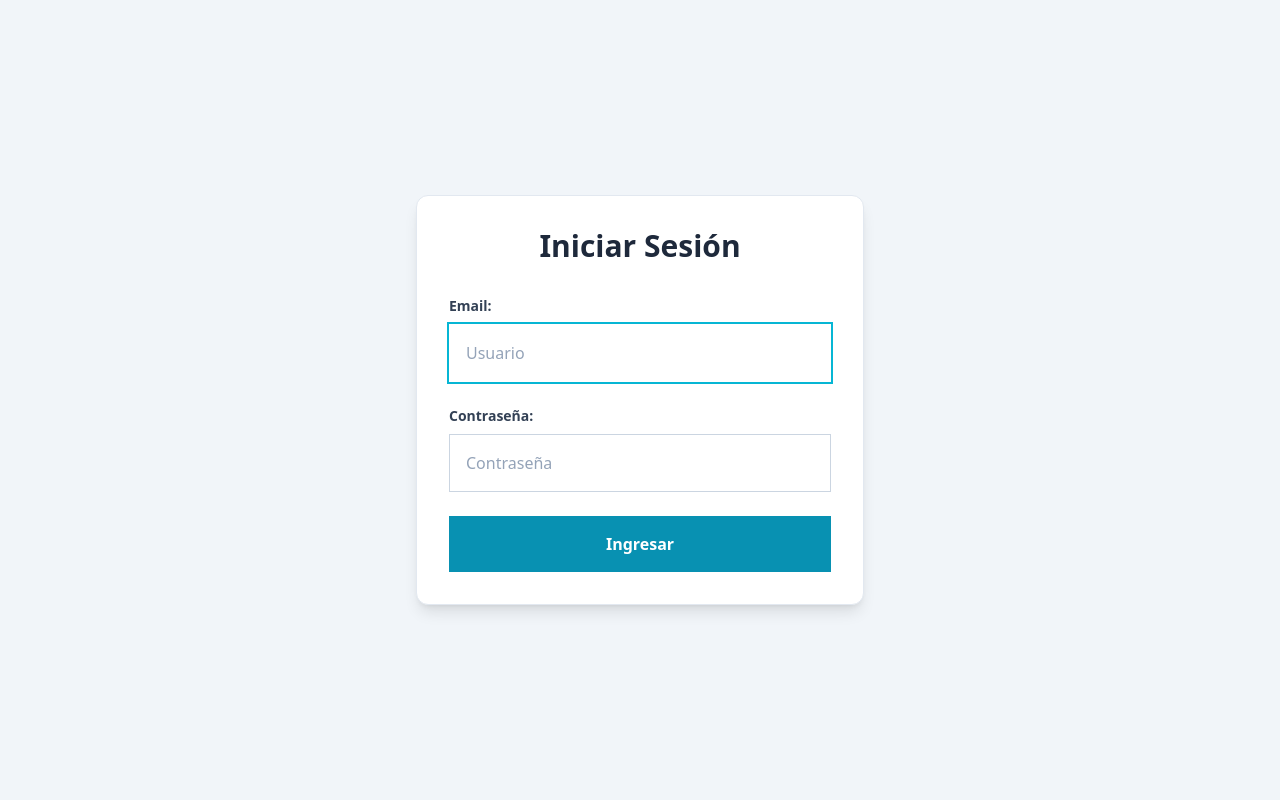
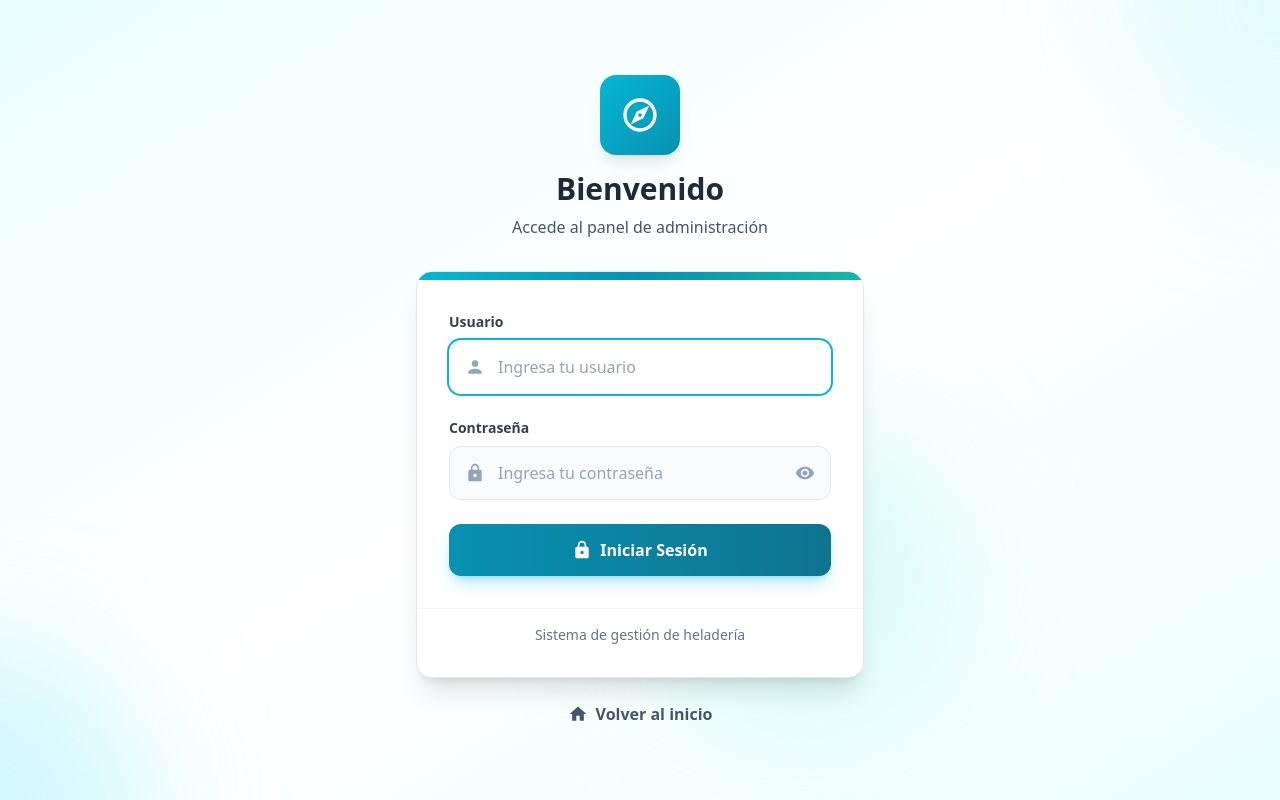
Before and after one commit to eld4vd/heladeria-digital-suite, a React (Vite) app in the folder frontend/: page /login in a window 1280 px wide. Built offline with nearby package versions, Linux system fonts and the light colour scheme; no server answers.

Commit message:
feat: configurar GitHub Pages para deploy automático

```diff
--- a/frontend/package.json
+++ b/frontend/package.json
@@ -3,13 +3,16 @@
   "private": true,
   "version": "0.0.0",
   "type": "module",
+  "homepage": "https://eld4vd.github.io/Heladeria-Simple-Project/",
   "scripts": {
     "dev": "vite",
     "build": "tsc -b && vite build",
     "lint": "eslint .",
     "lint:fix": "eslint . --fix",
     "type-check": "tsc --noEmit",
-    "preview": "vite preview"
+    "preview": "vite preview",
+    "predeploy": "npm run build",
+    "deploy": "gh-pages -d dist"
   },
   "dependencies": {
     "@tanstack/react-query": "^5.90.12",
@@ -35,6 +38,7 @@
     "eslint": "^9.39.1",
     "eslint-plugin-react-hooks": "^7.0.1",
     "eslint-plugin-react-refresh": "^0.4.24",
+    "gh-pages": "^6.3.0",
     "globals": "^16.5.0",
     "postcss": "^8.5.6",
     "tailwindcss": "^3.4.19",
--- a/frontend/src/pages/Login/index.tsx
+++ b/frontend/src/pages/Login/index.tsx
@@ -1,11 +1,12 @@
-// ========================= LOGIN COMPONENT ACTUALIZADO =========================
-// src/pages/Login.tsx
 import { useState, type FormEvent } from "react";
 import { useAuth } from "../../context/useAuth";
+import { Link } from "react-router-dom";
+import { MdLock, MdPerson, MdVisibility, MdVisibilityOff, MdHome } from "react-icons/md";
 
 const Login = () => {
   const [usuario, setUsuario] = useState("");
   const [clave, setClave] = useState("");
+  const [showPassword, setShowPassword] = useState(false);
   const { login, loading, error } = useAuth();
 
   const handleSubmit = async (event: FormEvent<HTMLFormElement>) => {
@@ -18,61 +19,106 @@ const Login = () => {
   };
 
   return (
-    <div className="flex items-center justify-center min-h-screen bg-slate-100 px-4">
-      <form
-        onSubmit={handleSubmit}
-        className="bg-white p-8 rounded-xl shadow-lg w-full max-w-md border border-slate-200"
-      >
-        <h2 className="text-3xl font-bold text-center mb-8 text-slate-800">
-          Iniciar Sesión
-        </h2>
+    <div className="min-h-screen bg-gradient-to-br from-cyan-50 via-white to-cyan-50 flex items-center justify-center p-4">
+      {/* Decoración de fondo */}
+      <div className="absolute inset-0 overflow-hidden pointer-events-none">
+        <div className="absolute -top-40 -right-40 w-80 h-80 bg-cyan-200 rounded-full mix-blend-multiply filter blur-3xl opacity-30 animate-blob" />
+        <div className="absolute -bottom-40 -left-40 w-80 h-80 bg-cyan-300 rounded-full mix-blend-multiply filter blur-3xl opacity-30 animate-blob animation-delay-2000" />
+        <div className="absolute top-1/2 left-1/2 transform -translate-x-1/2 -translate-y-1/2 w-80 h-80 bg-teal-200 rounded-full mix-blend-multiply filter blur-3xl opacity-30 animate-blob animation-delay-4000" />
+      </div>
 
+      <div className="relative w-full max-w-md">
+        {/* Logo/Brand */}
+        <div className="text-center mb-8">
+          <div className="inline-flex items-center justify-center w-20 h-20 bg-gradient-to-br from-cyan-500 to-cyan-600 rounded-2xl shadow-lg mb-4">
+            <svg className="w-10 h-10 text-white" fill="currentColor" viewBox="0 0 24 24">
+              <path d="M12 2C6.48 2 2 6.48 2 12s4.48 10 10 10 10-4.48 10-10S17.52 2 12 2zm0 18c-4.41 0-8-3.59-8-8s3.59-8 8-8 8 3.59 8 8-3.59 8-8 8zm-5.5-2.5l7.51-3.49L17.5 6.5 9.99 9.99 6.5 17.5zm5.5-6.6c.61 0 1.1.49 1.1 1.1s-.49 1.1-1.1 1.1-1.1-.49-1.1-1.1.49-1.1 1.1-1.1z"/>
+            </svg>
+          </div>
+          <h1 className="text-3xl font-bold text-slate-800 mb-2">Bienvenido</h1>
+          <p className="text-slate-600">Accede al panel de administración</p>
+        </div>
+
+        {/* Card principal */}
+        <div className="bg-white rounded-2xl shadow-xl border border-slate-200 overflow-hidden">
+          {/* Header con gradiente */}
+          <div className="h-2 bg-gradient-to-r from-cyan-500 via-cyan-600 to-teal-500" />
+
+          <form onSubmit={handleSubmit} className="p-8">
+            {/* Campo Usuario */}
             <div className="mb-6">
-          <label className="block text-slate-700 text-sm font-semibold mb-2">
-            Email:
+              <label className="block text-sm font-semibold text-slate-700 mb-2">
+                Usuario
               </label>
+              <div className="relative">
+                <div className="absolute inset-y-0 left-0 pl-4 flex items-center pointer-events-none">
+                  <MdPerson className="w-5 h-5 text-slate-400" />
+                </div>
                 <input
                   type="text"
-            placeholder="Usuario"
+                  placeholder="Ingresa tu usuario"
                   value={usuario}
                   onChange={(e) => setUsuario(e.target.value)}
-            className="w-full p-4 bg-white border border-slate-300 rounded-lg text-slate-800 placeholder-slate-400 focus:outline-none focus:ring-2 focus:ring-cyan-500 focus:border-transparent transition-all duration-200"
+                  className="w-full pl-12 pr-4 py-3.5 bg-slate-50 border border-slate-200 rounded-xl text-slate-800 placeholder-slate-400 focus:outline-none focus:ring-2 focus:ring-cyan-500 focus:border-transparent focus:bg-white transition-all duration-200"
                   autoFocus
                   required
                   minLength={4}
                   maxLength={20}
                 />
               </div>
+            </div>
 
+            {/* Campo Contraseña */}
             <div className="mb-6">
-          <label className="block text-slate-700 text-sm font-semibold mb-2">
-            Contraseña:
+              <label className="block text-sm font-semibold text-slate-700 mb-2">
+                Contraseña
               </label>
+              <div className="relative">
+                <div className="absolute inset-y-0 left-0 pl-4 flex items-center pointer-events-none">
+                  <MdLock className="w-5 h-5 text-slate-400" />
+                </div>
                 <input
-            type="password"
-            placeholder="Contraseña"
+                  type={showPassword ? "text" : "password"}
+                  placeholder="Ingresa tu contraseña"
                   value={clave}
                   onChange={(e) => setClave(e.target.value)}
-            className="w-full p-4 bg-white border border-slate-300 rounded-lg text-slate-800 placeholder-slate-400 focus:outline-none focus:ring-2 focus:ring-cyan-500 focus:border-transparent transition-all duration-200"
+                  className="w-full pl-12 pr-12 py-3.5 bg-slate-50 border border-slate-200 rounded-xl text-slate-800 placeholder-slate-400 focus:outline-none focus:ring-2 focus:ring-cyan-500 focus:border-transparent focus:bg-white transition-all duration-200"
                   required
                 />
+                <button
+                  type="button"
+                  onClick={() => setShowPassword(!showPassword)}
+                  className="absolute inset-y-0 right-0 pr-4 flex items-center text-slate-400 hover:text-slate-600 transition-colors"
+                >
+                  {showPassword ? (
+                    <MdVisibilityOff className="w-5 h-5" />
+                  ) : (
+                    <MdVisibility className="w-5 h-5" />
+                  )}
+                </button>
+              </div>
             </div>
 
+            {/* Error Message */}
             {error && (
-          <p className="text-red-600 text-center mb-6 bg-red-50 p-3 rounded-lg border border-red-200">
-            {error}
-          </p>
+              <div className="mb-6 p-4 bg-red-50 border border-red-200 rounded-xl flex items-start gap-3">
+                <svg className="w-5 h-5 text-red-600 mt-0.5 flex-shrink-0" fill="currentColor" viewBox="0 0 20 20">
+                  <path fillRule="evenodd" d="M10 18a8 8 0 100-16 8 8 0 000 16zM8.707 7.293a1 1 0 00-1.414 1.414L8.586 10l-1.293 1.293a1 1 0 101.414 1.414L10 11.414l1.293 1.293a1 1 0 001.414-1.414L11.414 10l1.293-1.293a1 1 0 00-1.414-1.414L10 8.586 8.707 7.293z" clipRule="evenodd" />
+                </svg>
+                <p className="text-sm text-red-700 flex-1">{error}</p>
+              </div>
             )}
 
+            {/* Botón Submit */}
             <button
               type="submit"
               disabled={loading}
-          className="w-full bg-cyan-600 text-white py-4 rounded-lg font-semibold hover:bg-cyan-700 disabled:opacity-50 disabled:cursor-not-allowed transition-all duration-200 hover:shadow-lg active:scale-[0.98]"
+              className="w-full bg-gradient-to-r from-cyan-600 to-cyan-700 text-white py-3.5 rounded-xl font-semibold hover:from-cyan-700 hover:to-cyan-800 disabled:opacity-50 disabled:cursor-not-allowed transition-all duration-200 shadow-lg shadow-cyan-500/30 hover:shadow-xl hover:shadow-cyan-500/40 active:scale-[0.98] flex items-center justify-center gap-2"
             >
               {loading ? (
-            <span className="flex items-center justify-center">
+                <>
                   <svg
-                className="animate-spin -ml-1 mr-3 h-5 w-5 text-white"
+                    className="animate-spin h-5 w-5 text-white"
                     xmlns="http://www.w3.org/2000/svg"
                     fill="none"
                     viewBox="0 0 24 24"
@@ -84,20 +130,41 @@ const Login = () => {
                       r="10"
                       stroke="currentColor"
                       strokeWidth="4"
-                ></circle>
+                    />
                     <path
                       className="opacity-75"
                       fill="currentColor"
                       d="M4 12a8 8 0 018-8V0C5.373 0 0 5.373 0 12h4zm2 5.291A7.962 7.962 0 014 12H0c0 3.042 1.135 5.824 3 7.938l3-2.647z"
-                ></path>
+                    />
                   </svg>
-              Ingresando...
-            </span>
+                  <span>Ingresando...</span>
+                </>
               ) : (
-            "Ingresar"
+                <>
+                  <MdLock className="w-5 h-5" />
+                  <span>Iniciar Sesión</span>
+                </>
               )}
             </button>
           </form>
+
+          {/* Footer */}
+          <div className="px-8 pb-8 pt-4 border-t border-slate-100">
+            <p className="text-center text-sm text-slate-500">
+              Sistema de gestión de heladería
+            </p>
+          </div>
+        </div>
+
+        {/* Botón volver al inicio */}
+        <Link
+          to="/"
+          className="mt-6 flex items-center justify-center gap-2 text-slate-600 hover:text-cyan-600 font-semibold transition-colors"
+        >
+          <MdHome className="w-5 h-5" />
+          <span>Volver al inicio</span>
+        </Link>
+      </div>
     </div>
   );
 };
--- a/frontend/tailwind.config.js
+++ b/frontend/tailwind.config.js
@@ -11,6 +11,25 @@ export default {
   			lg: 'var(--radius)',
   			md: 'calc(var(--radius) - 2px)',
   			sm: 'calc(var(--radius) - 4px)'
+  		},
+  		animation: {
+  			'blob': 'blob 7s infinite',
+  		},
+  		keyframes: {
+  			blob: {
+  				'0%': {
+  					transform: 'translate(0px, 0px) scale(1)',
+  				},
+  				'33%': {
+  					transform: 'translate(30px, -50px) scale(1.1)',
+  				},
+  				'66%': {
+  					transform: 'translate(-20px, 20px) scale(0.9)',
+  				},
+  				'100%': {
+  					transform: 'translate(0px, 0px) scale(1)',
+  				},
+  			},
   		},
   		colors: {
   			background: 'hsl(var(--background))',
--- a/frontend/vite.config.ts
+++ b/frontend/vite.config.ts
@@ -3,6 +3,7 @@ import react from '@vitejs/plugin-react'
 
 // https://vite.dev/config/
 export default defineConfig({
+  base: '/Heladeria-Simple-Project/',
   plugins: [react()],
 
   build: {
```
Also changed, not shown: 2 other files (tests, documents, lock files or other folders). Lines whose indentation alone changed are shown as unchanged.
